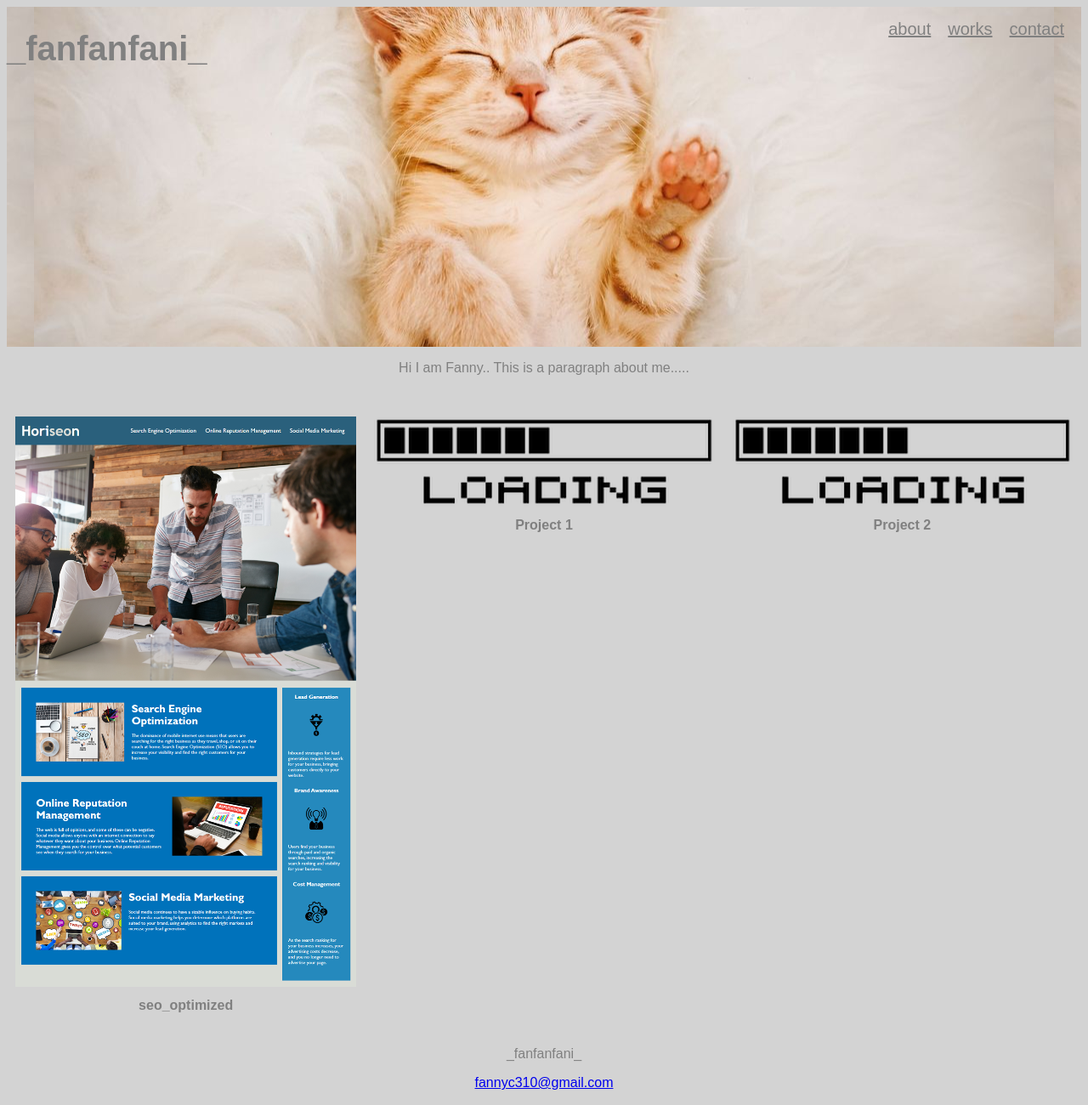
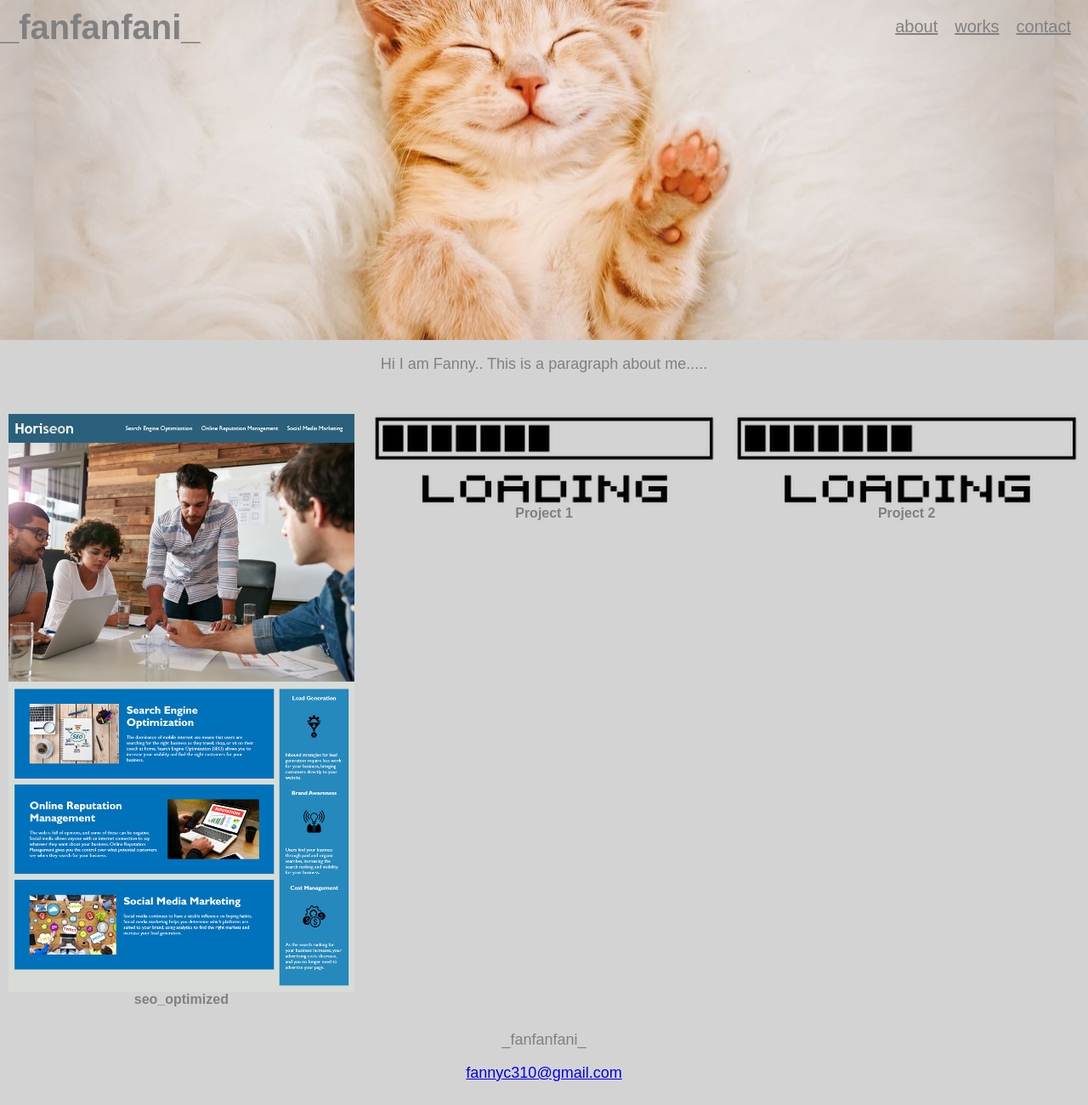
Before and after one commit to FannyCandy/Portfolio, a plain HTML site: page index.html in a window 1280 px wide. Shown: the whole page at 85% size. Drawn offline with Linux system fonts and the light colour scheme.

Commit message:
2nd commit for homework 2

```diff
--- a/assets/css/style.css
+++ b/assets/css/style.css
@@ -1,3 +1,8 @@
+* {
+    margin: 0;
+    padding: 0;
+    box-sizing: border-box;
+  }
 
 body {
     background-color: lightgray;
@@ -14,6 +19,7 @@ header {
 }
 
 h1 {
+    padding-top: 10px;
     display: inline-block;
     font-size: 40px;
 }
@@ -24,7 +30,7 @@ nav {
 }
 
 nav a {
-    padding-top: 15px;
+    padding-top: 20px;
     margin-right: 20px;
     font-size: 20px;
     color: gray;
@@ -48,7 +54,8 @@ nav a {
 }
 
 p {
-    font-size: 16px;
+    margin-top: 18px;
+    font-size: 18px;
     text-align: center;
     color: gray;
 }
@@ -58,6 +65,11 @@ h2 {
     color: gray;
 }
 
+footer {
+    font-size: 10px;
+    margin-bottom: 36px;
+}
+
 @media screen and (max-width: 768px) {
     main {
       flex-direction: column;
```
Also changed, not shown: index.html (+1 -1 lines).
